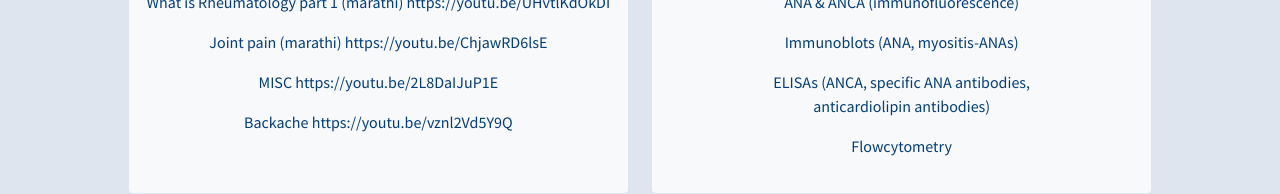
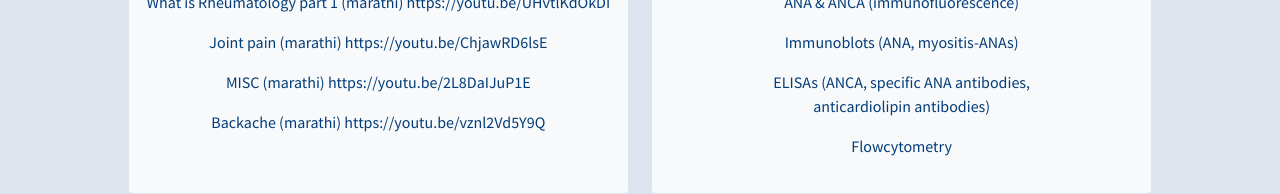
Before and after one commit to sushskvnitn/hospital-project, a React (Create React App) app: page /conditions in a window 1280 px wide. Shown: the part 2038-2232 px from the top of the page. Built offline with nearby package versions, Linux system fonts and the light colour scheme.

Commit message:
2 more canges

```diff
--- a/src/components/conditionsTreated/Conditions.jsx
+++ b/src/components/conditionsTreated/Conditions.jsx
@@ -182,9 +182,9 @@ There are many other medical conditions that can mimic a rheumatic disease due t
               https://youtu.be/UHvtlKdOkDI</p>
               <p>Joint pain (marathi)
               https://youtu.be/ChjawRD6lsE</p>
-              <p>MISC
+              <p>MISC (marathi)
               https://youtu.be/2L8DaIJuP1E</p>
-              <p>Backache
+              <p>Backache (marathi)
               https://youtu.be/vznl2Vd5Y9Q</p>
             </div>
           </div>
```
